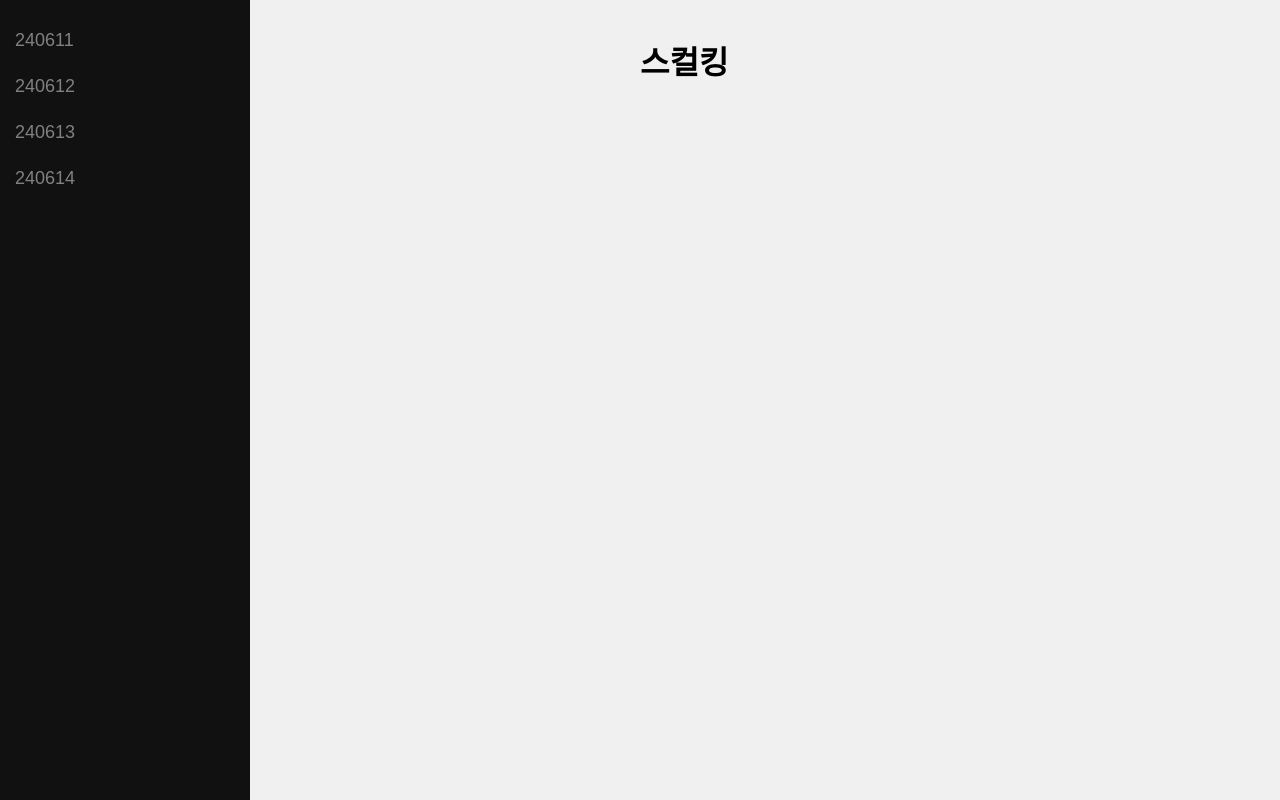
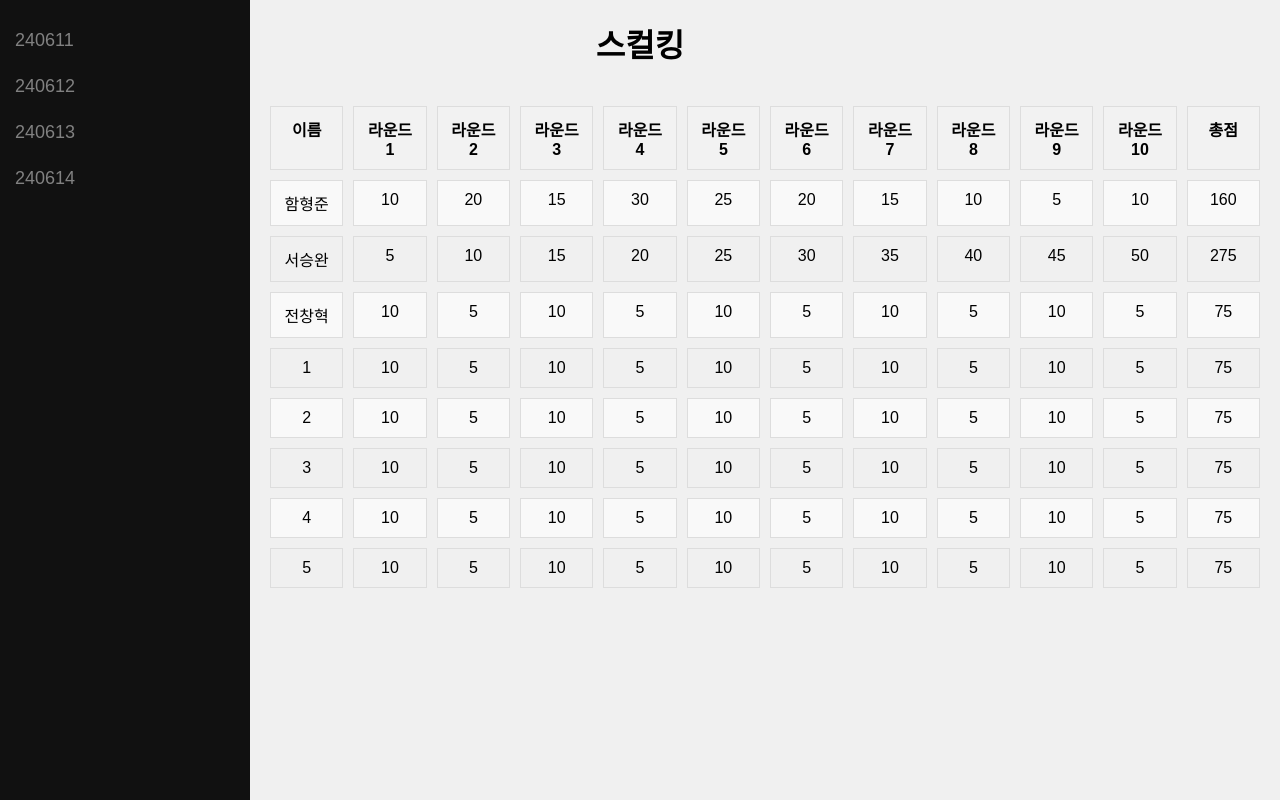
Before and after one commit to hyeongjun-Ham/skull-score, a React (Create React App) app: page /score in a window 1280 px wide. Built offline with nearby package versions, Linux system fonts and the light colour scheme.

Commit message:
[Feat] 표삽입

```diff
--- /dev/null
+++ b/src/data/mockScore.json
@@ -0,0 +1,14 @@
+{
+    "data": {
+        "scoreList": [
+            { "name": "함형준", "scores": [10, 20, 15, 30, 25, 20, 15, 10, 5, 10], "total": 160 },
+            { "name": "서승완", "scores": [5, 10, 15, 20, 25, 30, 35, 40, 45, 50], "total": 275 },
+            { "name": "전창혁", "scores": [10, 5, 10, 5, 10, 5, 10, 5, 10, 5], "total": 75 },
+            { "name": "1", "scores": [10, 5, 10, 5, 10, 5, 10, 5, 10, 5], "total": 75 },
+            { "name": "2", "scores": [10, 5, 10, 5, 10, 5, 10, 5, 10, 5], "total": 75 },
+            { "name": "3", "scores": [10, 5, 10, 5, 10, 5, 10, 5, 10, 5], "total": 75 },
+            { "name": "4", "scores": [10, 5, 10, 5, 10, 5, 10, 5, 10, 5], "total": 75 },
+            { "name": "5", "scores": [10, 5, 10, 5, 10, 5, 10, 5, 10, 5], "total": 75 }
+        ]
+    }
+}
--- a/src/pages/Score/Score.js
+++ b/src/pages/Score/Score.js
@@ -1,12 +1,44 @@
-import React from 'react';
+import React, { useEffect, useState } from 'react';
 import Sidebar from '../../components/Sidebar';
 import '../../styles/Score.css'
+import scoreData from '../../data/mockScore.json'
 
 const Score = () => {
+    const [players, setPlayers] = useState([]);
+
+    useEffect(() => {
+        if (scoreData && scoreData.data && Array.isArray(scoreData.data.scoreList)) {
+            setPlayers(scoreData.data.scoreList);
+        } else {
+            console.error('Data format is incorrect');
+        }
+    }, []);
+
+
     return (
-        <div>
+        <div className="score-page">
+            <h1 className="title">스컬킹</h1>
             <Sidebar />
-            <h1 className='top'>스컬킹</h1>
+            <div className="content">
+                <div className="score-grid">
+                    <div className="grid-header">
+                        <div className="grid-header-item">이름</div>
+                        {[...Array(10)].map((_, i) => (
+                            <div key={i} className="grid-header-item">라운드 {i + 1}</div>
+                        ))}
+                        <div className="grid-header-item">총점</div>
+                    </div>
+                    {players.map((player, index) => (
+                        <div key={index} className="grid-row">
+                            <div className="grid-item">{player.name}</div>
+                            {player.scores.map((score, i) => (
+                                <div key={i} className="grid-item">{score}</div>
+                            ))}
+                            <div className="grid-item">{player.total}</div>
+                        </div>
+                    ))}
+                </div>
+            </div>
         </div>
     );
 };
--- a/src/styles/Score.css
+++ b/src/styles/Score.css
@@ -1,8 +1,47 @@
-.top {
-    color: black;
-    position: fixed;
-    top: 1rem;
-    left: 100;
-    right: 100;
-    bottom: 50;
+.score-page {
+    display: flex;
+    flex-direction: column;
+    height: 100vh;
 }
+
+.title {
+    text-align: center;
+    margin: 20px 0;
+    font-size: 2em;
+}
+
+.content {
+    margin-left: 250px;
+    padding: 20px;
+    flex: 1;
+    overflow-y: auto;
+}
+
+.score-grid {
+    display: grid;
+    grid-template-columns: repeat(12, 1fr); /* 1 열 (이름) + 10 열 (라운드) + 1 열 (총점) */
+    gap: 10px;
+}
+
+.grid-header, .grid-row {
+    display: contents;
+}
+
+.grid-header-item, .grid-item {
+    padding: 10px;
+    border: 1px solid #ddd;
+    text-align: center;
+}
+
+.grid-header-item {
+    background-color: #f2f2f2;
+    font-weight: bold;
+}
+
+.grid-row:nth-child(even) .grid-item {
+    background-color: #f9f9f9;
+}
+
+.grid-row:hover .grid-item {
+    background-color: #f1f1f1;
+}
```
